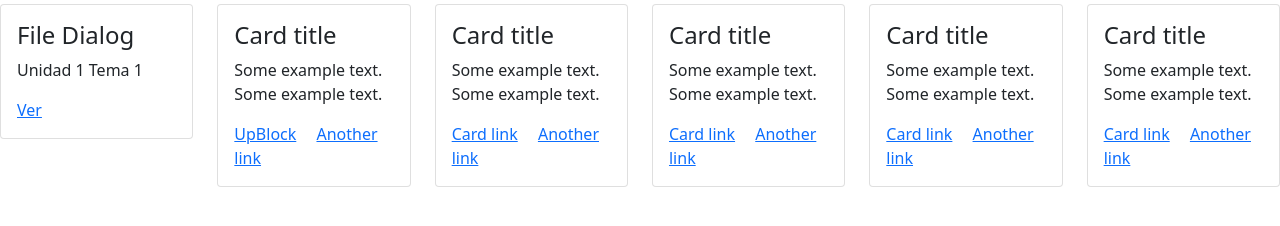
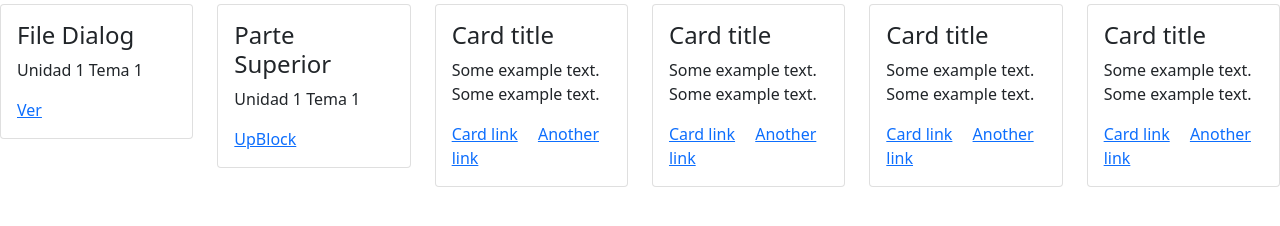
Before and after one commit to MoonBunny24/MayaVirtual, a plain HTML site: page index.html in a window 1280 px wide. Shown: the part 186-412 px from the top of the page. Drawn offline with nearby package versions, Linux system fonts and the light colour scheme.

Commit message:
Update index.html

```diff
--- a/index.html
+++ b/index.html
@@ -31,10 +31,9 @@
         <div class="col-lg-2 col-md-4 col-sm-6 col-12">
             <div class="card">
                 <div class="card-body">
-                  <h4 class="card-title">Card title</h4>
-                  <p class="card-text">Some example text. Some example text.</p>
+                  <h4 class="card-title">Parte Superior</h4>
+                  <p class="card-text">Unidad 1 Tema 1</p>
                   <a href="U1_T1_UpBlock/UpBlock.html" class="card-link">UpBlock</a>
-                  <a href="#" class="card-link">Another link</a>
                 </div>
               </div>
         </div>
```
